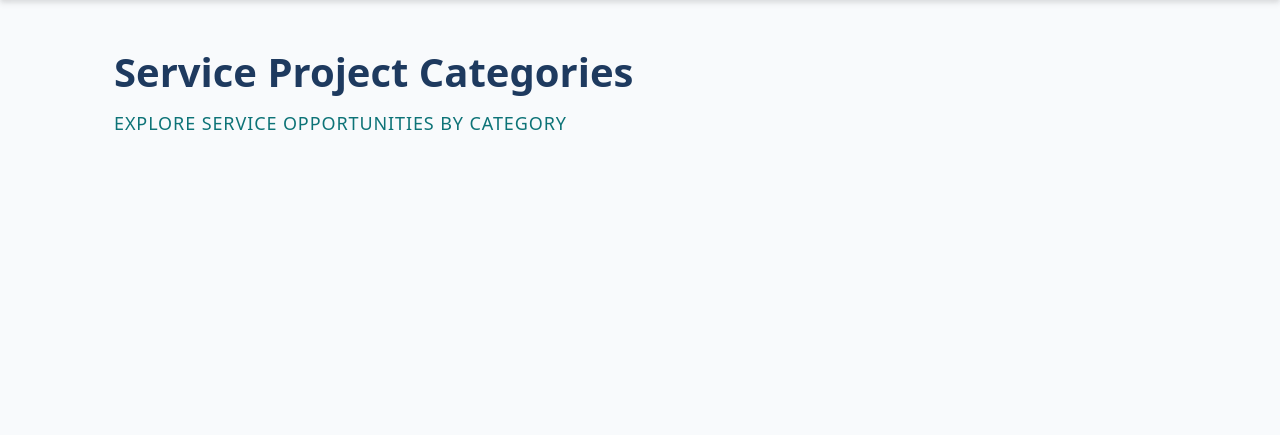
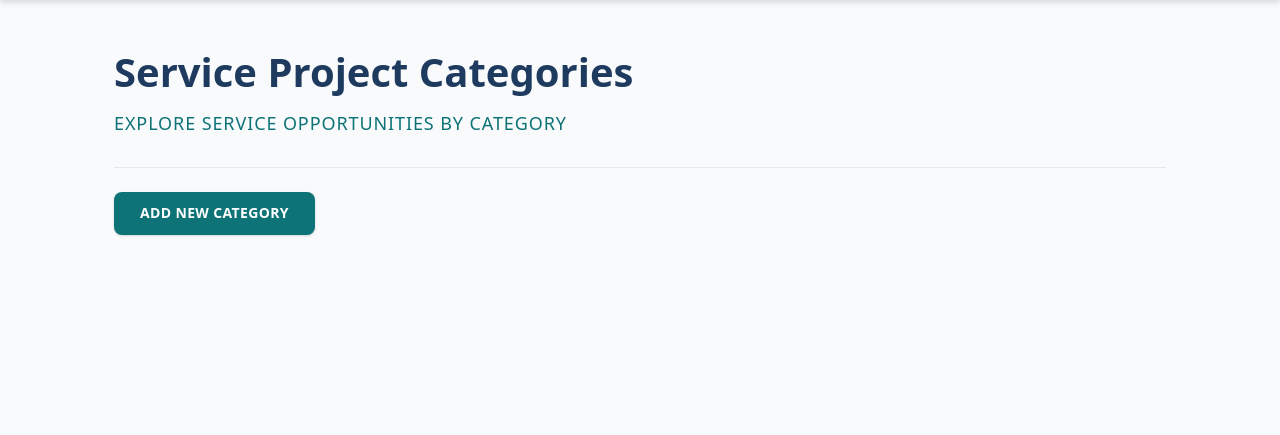
Before and after one commit to Joregesosa/cse340-course, a Node server app: page /categories in a window 1280 px wide. Shown: the part 64-499 px from the top of the page. Run offline with Node 20, Linux system fonts and the light colour scheme; data that the repository does not hold is empty.

Commit message:
feat: implement category management with creation and editing functionality, including validation and UI updates

```diff
--- a/src/controllers/categories.js
+++ b/src/controllers/categories.js
@@ -1,11 +1,23 @@
 import {
+  createCategory,
   getAllCategories,
   getCategoriesByProjectId,
   getCategoryById,
   getProjectsByCategoryId,
+  updateCategory,
   updateCategoryAssignments,
 } from "../models/categories.js";
 import { getProjectDetails } from "../models/projects.js";
+import { validationResult, body } from "express-validator";
+
+export const categoryValidation = [
+  body("name")
+    .trim()
+    .isLength({ min: 3, max: 100 })
+    .withMessage("Category name must be between 3 and 100 characters.")
+    .matches(/^[a-zA-Z0-9\s]+$/)
+    .withMessage("Category name can only contain letters, numbers, and spaces."),
+];
 
 /**
  * Controller function to handle the categories page request.
@@ -81,3 +93,74 @@ export const processAssignCategoriesForm = async (req, res) => {
   req.flash("success", "Categories updated successfully.");
   res.redirect(`/project/${projectId}`);
 };
+
+/**
+ * Controller function to show the form for creating a new category.
+ * @param {Object} req - The Express request object.
+ * @param {Object} res - The Express response object.
+ */
+export const showNewCategoryForm = async (req, res) => {
+  const title = "Add New Category";
+  res.render("new-category", { title });
+};
+
+/**
+ * Controller function to process the form for creating a new category.
+ * @param {Object} req - The Express request object.
+ * @param {Object} res - The Express response object.
+ */
+export const processNewCategoryForm = async (req, res) => {
+  const errors = validationResult(req);
+
+  if (!errors.isEmpty()) {
+    errors.array().forEach((error) => {
+      req.flash("error", error.msg);
+    });
+    return res.redirect("/new-category");
+  }
+
+  const { name } = req.body;
+  await createCategory(name);
+  req.flash("success", "Category created successfully.");
+  res.redirect("/new-category");
+};
+
+/**
+ * Controller function to show the form for editing a category.
+ * @param {Object} req - The Express request object.
+ * @param {Object} res - The Express response object.
+ * @param {Function} next - The next middleware function in the Express stack.
+ */
+export const showEditCategoryForm = async (req, res, next) => {
+  const categoryId = req.params.id;
+  const category = await getCategoryById(categoryId);
+  if (!category) {
+    const err = new Error("Category not found");
+    err.status = 404;
+    return next(err);
+  }
+  const title = `Edit Category: ${category.name}`;
+  res.render("edit-category", { title, category });
+};
+
+/**
+ * Controller function to process the form for editing a category.
+ * @param {Object} req - The Express request object.
+ * @param {Object} res - The Express response object.
+ */
+export const processEditCategoryForm = async (req, res) => {
+  const errors = validationResult(req);
+  const categoryId = req.params.id;
+  const { name } = req.body;
+
+  if (!errors.isEmpty()) {
+    errors.array().forEach((error) => {
+      req.flash("error", error.msg);
+    });
+    return res.redirect(`/edit-category/${categoryId}`);
+  }
+
+  await updateCategory(categoryId, name);
+  req.flash("success", "Category updated successfully.");
+  res.redirect(`/category/${categoryId}`);
+};
--- a/src/controllers/projects.js
+++ b/src/controllers/projects.js
@@ -129,7 +129,7 @@ export const processNewProjectForm = async (req, res) => {
  * @param {Object} res - The Express response object.
  * @param {Function} next - The next middleware function in the Express stack.
  */
-export const showEditProjectForm = async (req, res) => {
+export const showEditProjectForm = async (req, res, next) => {
   const projectId = req.params.id;
   const project = await getProjectDetails(projectId);
   const organizations = await getAllOrganizations();
--- a/src/models/categories.js
+++ b/src/models/categories.js
@@ -65,6 +65,48 @@ const updateCategoryAssignments = async (projectId, categoryIds) => {
     await assignCategoryToProject(categoryId, projectId);
   }
 };
+
+const createCategory = async (name) => {
+  const query = `
+        INSERT INTO category (name)
+        VALUES ($1)
+        RETURNING category_id;
+    `;
+  const values = [name];
+  const result = await db.query(query, values);
+
+  if (result.rows.length === 0) {
+    throw new Error("Failed to create category");
+  }
+
+  if (process.env.ENABLE_SQL_LOGGING === "true") {
+    console.log("Created new category with ID: ", result.rows[0].category_id);
+  }
+
+  return result.rows[0].category_id;
+};
+
+const updateCategory = async (categoryId, name) => {
+  const query = `
+        UPDATE category
+        SET name = $1
+        WHERE category_id = $2
+        RETURNING category_id;
+    `;
+  const values = [name, categoryId];
+  const result = await db.query(query, values);
+
+  if (result.rows.length === 0) {
+    throw new Error("Category not found");
+  }
+
+  if (process.env.ENABLE_SQL_LOGGING === "true") {
+    console.log("Updated category with ID: ", result.rows[0].category_id);
+  }
+
+  return result.rows[0].category_id;
+};
+
 export {
   getAllCategories,
   getCategoryById,
@@ -72,4 +114,6 @@ export {
   getProjectsByCategoryId,
   assignCategoryToProject,
   updateCategoryAssignments,
+  createCategory,
+  updateCategory,
 };
--- a/src/views/categories.ejs
+++ b/src/views/categories.ejs
@@ -7,5 +7,8 @@
               <li><a href="/category/<%= cat.category_id %>"><%= cat.name %></a></li>
         <% }); %>
     </ul>
+    <div class="page-actions">
+        <a href="/new-category" class="btn btn-primary">Add New Category</a>
+    </div>
 </main>
 <%- include('partials/footer') %>
--- a/src/views/category.ejs
+++ b/src/views/category.ejs
@@ -8,5 +8,8 @@
             <li><a href="/project/<%= project.project_id %>"><%= project.title %></a></li>
         <% }) %>
     </ul>
+     <div class="page-actions">
+        <a href="/edit-category/<%= category.category_id %>" class="btn btn-primary">Edit Category</a>
+    </div>
 </main>
 <%- include('partials/footer') %>
```
Also changed, not shown: src/controllers/organizations.js (+7 -1 lines), src/routes.js (+28 -7 lines), src/views/edit-category.ejs (added, +29 -0 lines), src/views/new-category.ejs (added, +28 -0 lines).
